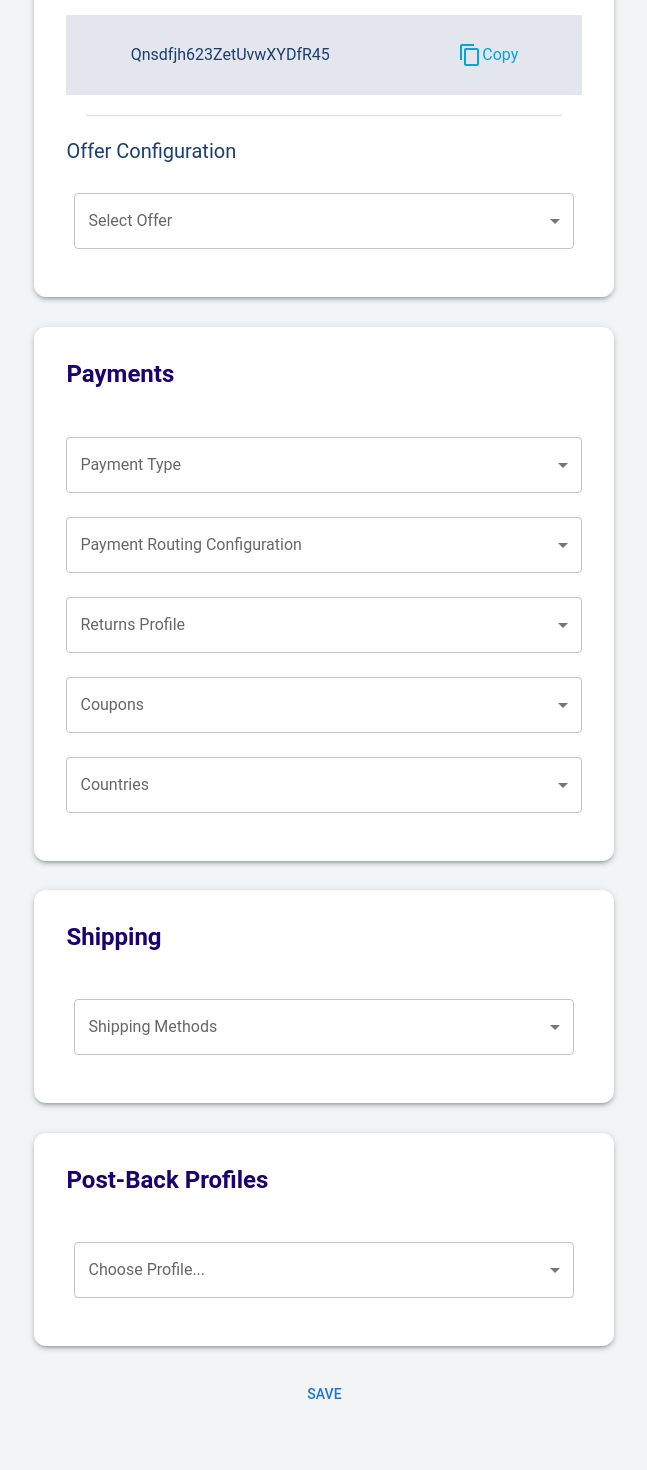
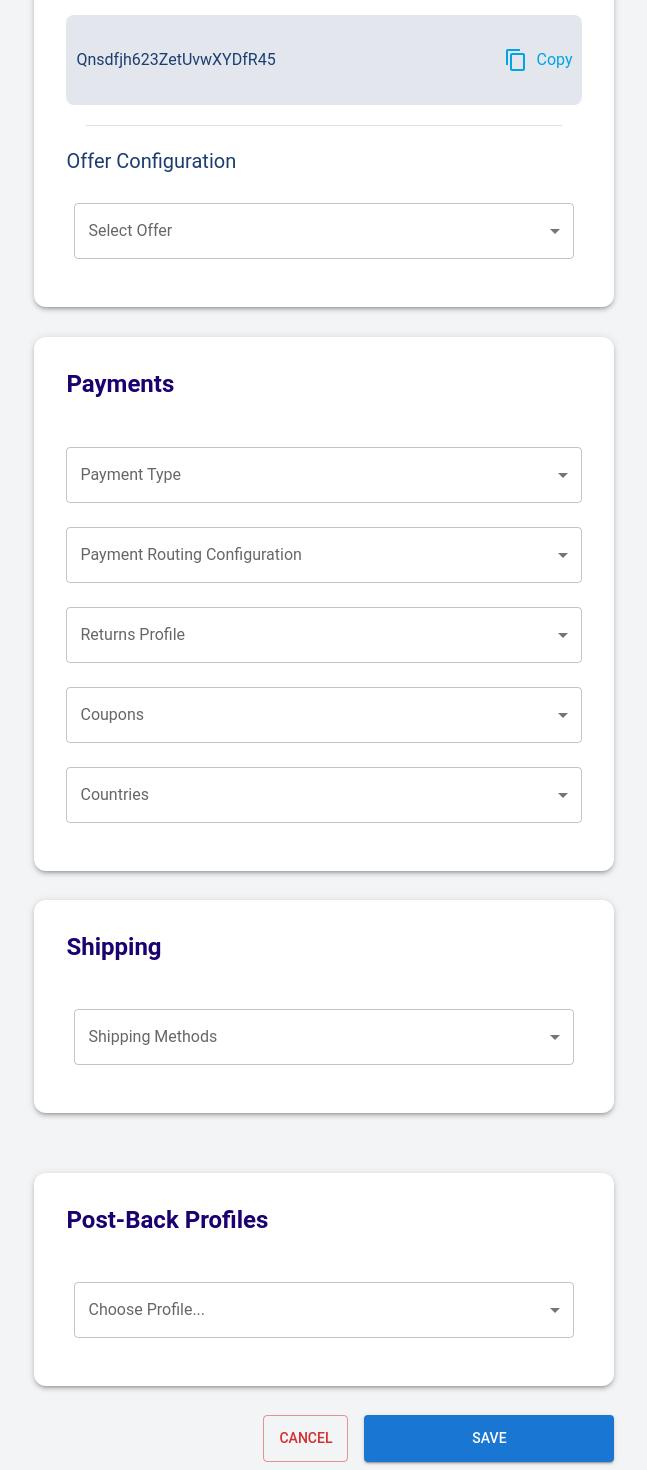
Before and after one commit to BhavikStickyIO/Sticky, a React (Vite) app: page / in a window 1280 px wide. Shown: the part 1340-2810 px from the top of the page, without its empty margins (297-944 px from the left). Before the commit the page ends 2760 px from the top, so only its background shows below. Built offline with nearby package versions, Linux system fonts and the light colour scheme.

Commit message:
Worked on funnal form

```diff
--- a/src/common/DropDown.jsx
+++ b/src/common/DropDown.jsx
@@ -12,6 +12,10 @@ const DropDown = ({
   value = "",
   isChipShow = false
 }) => {
+
+  const handleClose = () => {
+    handleChange({ target: { name, value: "" } });
+  };
   return (
     <div>
       <FormControl sx={{ m: 1, width: 500, marginTop: "15px" }}>
@@ -36,7 +40,7 @@ const DropDown = ({
       {isChipShow && value && (
         <Chip
           label={value}
-          onDelete={() => {}}
+          onDelete={handleClose}
           sx={{
             backgroundColor: "#E0F7FA",
             borderRadius: "0px",
--- a/src/common/SecondaryDropdown.jsx
+++ b/src/common/SecondaryDropdown.jsx
@@ -12,10 +12,9 @@ const SecondaryDropdown = ({
   console.log(selectedOption, "selectedOptuon");
 
 
-
   const handleChange = (event) => {
     setSelectedOptions(event.target.value);
-    setSelectedOptions([value]); // Single select stores as array with one value
+    setSelectedOptions([value]);
   };
 
   const handleClear = (optionToDelete) => {
@@ -24,8 +23,8 @@ const SecondaryDropdown = ({
     );
   };
 
-  // Determine options based on the type (shipping or payment)
   const currentOptions = isShipping ? shippingOptions : options;
+
 
   return (
     <div>
@@ -37,7 +36,6 @@ const SecondaryDropdown = ({
           onChange={handleChange}
           label={label}
         >
-          {/* Conditionally rendering shipping or payment options */}
           {isShipping &&
             shippingOptions.map((option) => (
               <MenuItem key={option.value} value={option.value}>
@@ -58,11 +56,11 @@ const SecondaryDropdown = ({
           {selectedOption?.map((chipTitle) => (
             <Chip
               label={chipTitle}
-              onDelete={() => {}}
+              onDelete={() => handleClear(chipTitle)}
               sx={{
                 backgroundColor: "#E0F7FA",
                 borderRadius: "0px",
-                marginRight: "50px",
+                marginRight: "10px",
               }}
             />
           ))}
--- a/src/components/funnel/FunnelForm.jsx
+++ b/src/components/funnel/FunnelForm.jsx
@@ -12,21 +12,30 @@ export const FunnelForm = () => {
   const { value } = useFunnelContext();
   const shippingInfoRef = useRef();
   const paymentInfoRef = useRef();
+  const thirdPartyProvider = useRef();
 
   useEffect(() => {
     if (value.sliderFunnel === 0) {
       window.scrollTo({ top: 0, behavior: "smooth" });
-    } else if(value.sliderFunnel === 2) {
-      const offset = 20; // Change this value to adjust the space between the two forms
+    } else if (value.sliderFunnel === 2) {
+      const offset = 20;
       const top =
         shippingInfoRef?.current?.getBoundingClientRect().top +
         window.scrollY -
         offset;
       window.scrollTo({ top, behavior: "smooth" });
-    } else if(value.sliderFunnel === 1) {
-      const offset = 20; // Change this value to adjust the space between the two forms
+    } else if (value.sliderFunnel === 1) {
+      const offset = 20;
       const top =
-      paymentInfoRef?.current?.getBoundingClientRect().top +
+        paymentInfoRef?.current?.getBoundingClientRect().top +
+        window.scrollY -
+        offset;
+      window.scrollTo({ top, behavior: "smooth" });
+    }
+    else if (value.sliderFunnel === 3) {
+      const offset = 20;
+      const top =
+        thirdPartyProvider?.current?.getBoundingClientRect().top +
         window.scrollY -
         offset;
       window.scrollTo({ top, behavior: "smooth" });
@@ -42,14 +51,26 @@ export const FunnelForm = () => {
       <div ref={shippingInfoRef}>
         <ShippingInformation />
       </div>
-      {value && value?.checkBoxFunnel?.third_party_providers && (
-        <ThirdpartyInformation />
-      )}
-      {value && value?.checkBoxFunnel?.bin_blocking && (
+      <div ref={thirdPartyProvider}>
+        {value && value?.checkBoxFunnel?.third_Party_Providers && (
+          <ThirdpartyInformation />
+        )}
+      </div>
+
+      {value && value?.checkBoxFunnel?.bIN_Blocking && (
         <BinblockingInformation />
       )}
       <PostbackProfileInformation />
-      <Button>Save</Button>
+      <Box display="flex" justifyContent="flex-end" spacing={2}>
+        <Button variant="outlined" color="error" sx={{ marginRight: 2 }}>
+          Cancel
+        </Button>
+        <Button
+          sx={{ width: '250px', height: '47px', borderRadius: '4px' }}
+          variant="contained" color="primary">
+          Save
+        </Button>
+      </Box>
     </Box>
   );
 };
--- a/src/components/funnel/FunnelInformation.jsx
+++ b/src/components/funnel/FunnelInformation.jsx
@@ -1,4 +1,4 @@
-import React from "react";
+import React, { useState } from "react";
 import {
   CustomCard,
   CardSectionHeader,
@@ -15,9 +15,22 @@ import { useFunnelContext } from "../../context/FunnelContext";
 
 const FunnelInformation = () => {
   const { handlePrimaryDropdown, dropdownValues } = useFunnelContext();
-  console.log(dropdownValues, 'dropdownValues')
+  const [copySuccess, setCopySuccess] = useState(false);
+  const textToCopy = "Qnsdfjh623ZetUvwXYDfR45";
+
+  const handleCopy = () => {
+    navigator.clipboard
+      .writeText(textToCopy)
+      .then(() => {
+        setCopySuccess(true);
+        setTimeout(() => setCopySuccess(false), 1000);
+      })
+      .catch((err) => {
+        console.error("Failed to copy text: ", err);
+      });
+  };
+
   return (
-    <>
     <CustomCard title="Funnel Information" subTitle="General Information">
       <InputField label="Name" />
       <InputField label="Description" rows={4} />
@@ -28,10 +41,15 @@ const FunnelInformation = () => {
         label="Default Channel"
         options={GENERAL_INFORMATION.default_channel}
       />
-        <DropDown name="expense_assumption_profile" label="Expense Assumption Profile" />
+      <DropDown
+        name="expense_assumption_profile"
+        label="Expense Assumption Profile"
+      />
       <InputField label="Daily Subscription Limit" />
       <DropDown name="" label="Max Grace Period" />
+
       <Divider sx={{ margin: "20px" }} />
+
       <CardSectionHeader subTitle="Shopify Configuration" />
       <DropDown name="" label="Sticky Checkout Domain" />
       <DropDown name="" label="Traffic Source" />
@@ -52,23 +70,25 @@ const FunnelInformation = () => {
         </Typography>
         <SwitchToggle />
       </Box>
+
       <Typography sx={{ color: "#1B3E6F", mr: 13, fontSize: "14px", mt: 5 }}>
         Please add the following code to your Shopify footer.liquid file.
       </Typography>
 
       <Box
         sx={{
+          position: "relative", // Allow positioning of child elements
           backgroundColor: "#E3E7ED",
           display: "flex",
-            justifyContent: "space-around",
-            height: "80px",
+          justifyContent: "space-between",
           alignItems: "center",
+          padding: "10px",
+          borderRadius: "8px",
           mt: 2,
+          height: '70px',
         }}
       >
-          <Typography sx={{ color: "#1B3E6F" }}>
-            Qnsdfjh623ZetUvwXYDfR45
-          </Typography>
+        <Typography sx={{ color: "#1B3E6F" }}>{textToCopy}</Typography>
         <Box
           sx={{
             display: "flex",
@@ -76,16 +96,35 @@ const FunnelInformation = () => {
             color: "rgb(0, 164, 224)",
             cursor: "pointer",
           }}
+          onClick={handleCopy}
         >
           <ContentCopyIcon />
-            <Typography>Copy</Typography>
+          <Typography sx={{ ml: 1 }}>Copy</Typography>
         </Box>
+
+        {copySuccess && (
+          <Typography
+            sx={{
+              fontWeight: 'bold',
+              color: "#40B4E2",
+              fontSize: "14px",
+              position: "absolute",
+              left: "40%",
+              bottom: "10px",
+              transition: "opacity 0.5s ease-in-out",
+              opacity: copySuccess ? 1 : 0,
+            }}
+          >
+            Copied successfully!
+          </Typography>
+        )}
       </Box>
+
       <Divider sx={{ margin: "20px" }} />
+
       <CardSectionHeader subTitle="Offer Configuration" />
       <DropDown name="" label="Select Offer" />
     </CustomCard>
-    </>
   );
 };
 
--- a/src/constant/funnel.jsx
+++ b/src/constant/funnel.jsx
@@ -57,8 +57,8 @@ export const OFFER_CONFIG = {
 
 export const SHIPPING_INFORMATION = {
   shipping_methods: [
-    { label: "Free Delivery", value: "free" },
-    { label: "Express Delivery", value: "express" },
-    { label: "Standard Delivery", value: "standard" },
+    { label: "Free Delivery", value: "Free Delivery" },
+    { label: "Express Delivery", value: "Express Delivery" },
+    { label: "Standard Delivery", value: "Standard Delivery" },
   ],
 };
--- a/src/context/FunnelContext.jsx
+++ b/src/context/FunnelContext.jsx
@@ -14,7 +14,7 @@ export const FunnelProvider = ({ children }) => {
       post_back_url: false,
       include_returns: false,
       coupons: false,
-      third_party_providers: false,
+      third_Party_Providers: false,
       block_pre_paid_cards: false,
       bin_blocking: false,
       allow_custom_pricing: false,
@@ -24,6 +24,8 @@ export const FunnelProvider = ({ children }) => {
     },
     sliderFunnel: 0,
   });
+  console.log(value,"value27")
+
 
   const [dropdownValues, setDropdownValues] = useState({
     default_channel: "",
```
Lines whose indentation alone changed are shown as unchanged.
